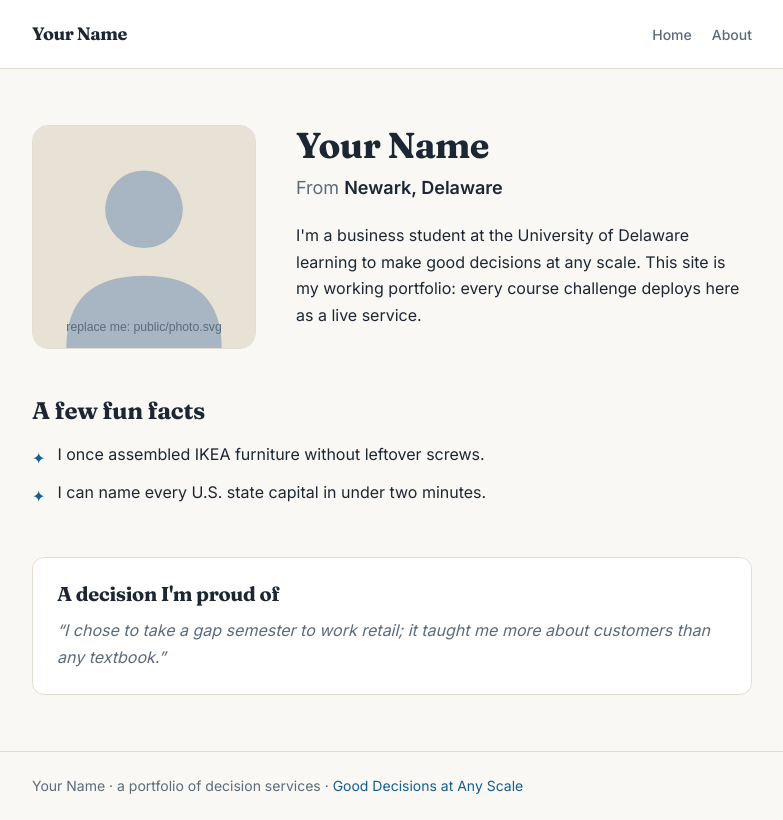
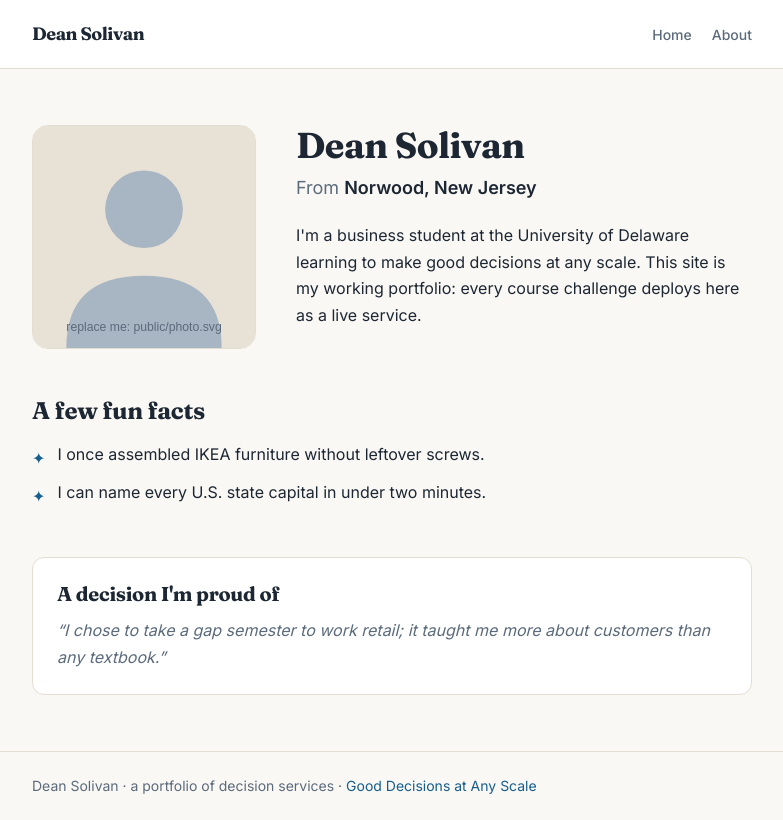
Before and after one commit to dsolivan-ud/my-site, a Next.js app: page /about in a window 1280 px wide. Shown: the whole page, without its empty margins (248-1031 px from the left). Built offline with nearby package versions, Linux system fonts and the light colour scheme.

Commit message:
Point repoUrl at GitHub Repo

```diff
--- a/src/profile.ts
+++ b/src/profile.ts
@@ -16,13 +16,13 @@
 
 export const profile = {
   /** Your name as you want it to appear everywhere. */
-  displayName: "Your Name",
+  displayName: "Dean Solivan",
 
   /** Your UD email — must match the one you signed into the course with. */
-  email: "you@udel.edu",
+  email: "dsolivan@udel.edu",
 
   /** Where you're from. Shows on your roster card and /about. */
-  hometown: "Newark, Delaware",
+  hometown: "Norwood, New Jersey",
 
   /**
    * 2 to 4 fun facts (the grader checks the count!). Real ones: they're
@@ -65,5 +65,5 @@ export const profile = {
    * verify you have ≥ 5 commits spread over days (not one bulk dump).
    * Example: "https://github.com/your-username/your-repo"
    */
-  repoUrl: "https://github.com/your-username/your-repo",
+  repoUrl: "https://github.com/dsolivan-ud/my-site",
 };
```
